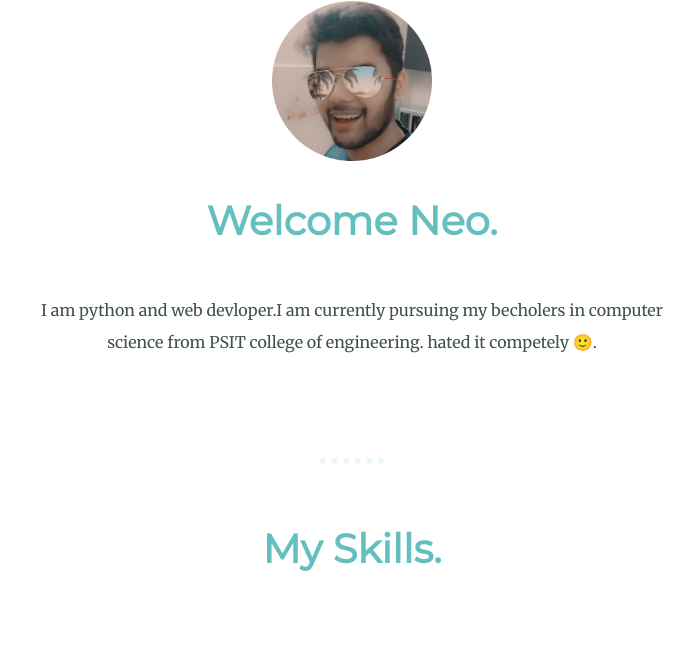
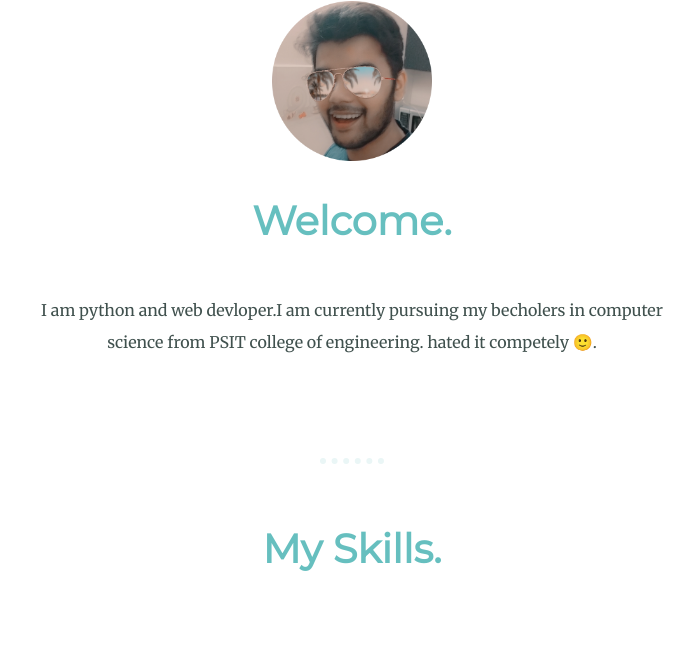
Before and after one commit to viveksooni/Web-Devlopment, a plain HTML site: page CSS-My Site/index.html in a window 1280 px wide. Shown: the part 821-1492 px from the top of the page, without its empty margins (288-981 px from the left). Drawn offline with Linux system fonts and the light colour scheme.

Commit message:
changed title to welcome.

```diff
--- a/CSS-My Site/index.html
+++ b/CSS-My Site/index.html
@@ -28,7 +28,7 @@
     <div class="middle-container">
         <div class="profile">
           <img class="dp" src="images/vivek_photo.png" alt="vivek-img">
-          <h2>Welcome Neo.</h2>
+          <h2>Welcome.</h2>
           <p>I am python and web devloper.I am currently pursuing my becholers in computer science from PSIT college of engineering. hated it competely 🙂.</p>
         </div>
         <hr>
```
